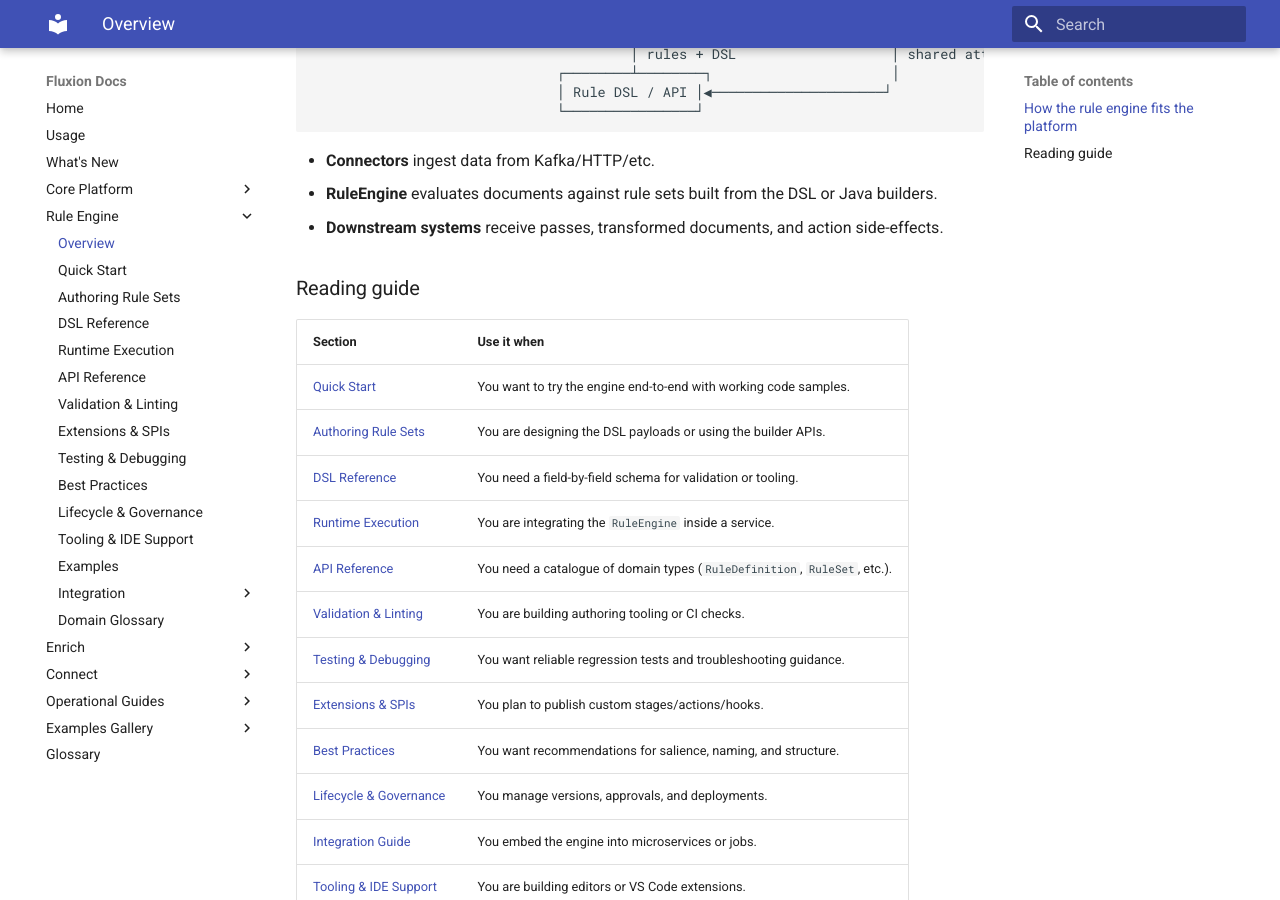
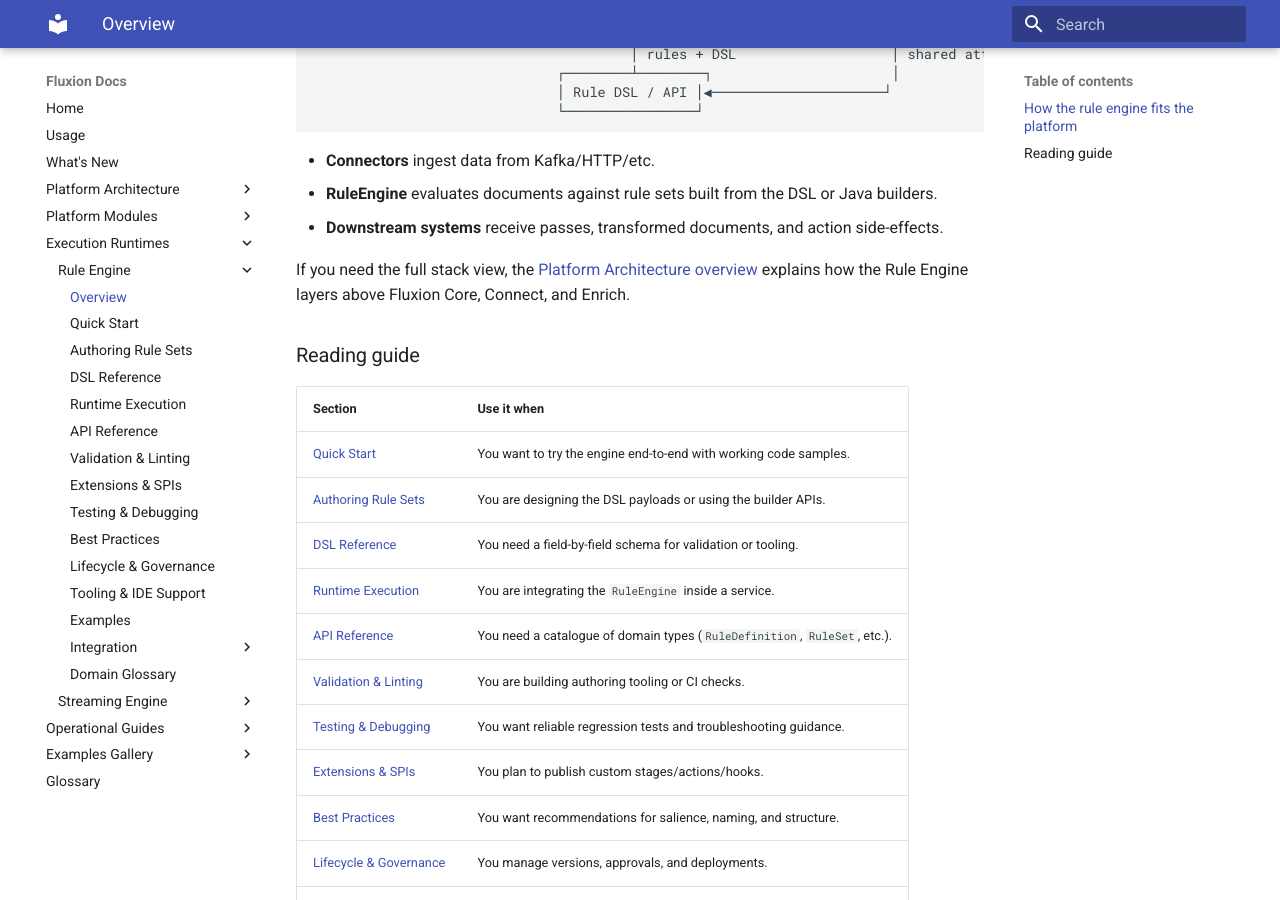
Before and after one commit to aredlavenkat/fluxion-docs, an MkDocs documentation site: the page built from docs/rules/index.md, in a window 1280 px wide and 900 px high, scrolled down 891 px. Built offline with MkDocs 1.6.1 and Material for MkDocs 9.7.7, drawn with Linux system fonts in a browser that asks for light colours.

Commit message:
Add Platform Architecture and Streaming Engine documentation

```diff
--- a/docs/rules/index.md
+++ b/docs/rules/index.md
@@ -29,6 +29,9 @@ Fluxion's rule engine lets you layer decision logic on top of aggregation pipeli
 - **RuleEngine** evaluates documents against rule sets built from the DSL or Java builders.
 - **Downstream systems** receive passes, transformed documents, and action side-effects.
 
+If you need the full stack view, the [Platform Architecture overview](../platform/overview.md)
+explains how the Rule Engine layers above Fluxion Core, Connect, and Enrich.
+
 ### Reading guide
 
 | Section | Use it when |
--- a/mkdocs.yml
+++ b/mkdocs.yml
@@ -5,125 +5,132 @@ nav:
   - Home: index.md
   - Usage: usage.md
   - What's New: changelog.md
-  - Core Platform:
-    - Overview: core/index.md
-    - Integration Guide: core/integration-developer-guide.md
-    - Stages:
-      - Overview: stages/index.md
-      - $addFields: stages/addFields.md
-      - $bucket: stages/bucket.md
-      - $bucketAuto: stages/bucketAuto.md
-      - $densify: stages/densify.md
-      - $facet: stages/facet.md
-      - $group: stages/group.md
-      - $limit: stages/limit.md
-      - $lookup: stages/lookup.md
-      - $match: stages/match.md
-      - $project: stages/project.md
-      - $replaceRoot: stages/replaceRoot.md
-      - $replaceWith: stages/replaceWith.md
-      - $set: stages/set.md
-      - $fill: stages/fill.md
-      - $skip: stages/skip.md
-      - $sort: stages/sort.md
-      - $sortByCount: stages/sortByCount.md
-      - $unwind: stages/unwind.md
-      - $setWindowFields: stages/setWindowFields.md
-      - $sampleRate: stages/sampleRate.md
-    - Operators:
-      - Overview: operators/index.md
-      - $abs: operators/abs.md
-      - $add: operators/add.md
-      - $allElementsTrue: operators/allElementsTrue.md
-      - $and: operators/and.md
-      - $anyElementTrue: operators/anyElementTrue.md
-      - $arrayElemAt: operators/arrayElemAt.md
-      - $arrayToObject: operators/arrayToObject.md
-      - $avg: operators/avg.md
-      - $ceil: operators/ceil.md
-      - $concat: operators/concat.md
-      - $concatArrays: operators/concatArrays.md
-      - $cond: operators/cond.md
-      - $convert: operators/convert.md
-      - $divide: operators/divide.md
-      - $eq: operators/eq.md
-      - $exp: operators/exp.md
-      - $filter: operators/filter.md
-      - $floor: operators/floor.md
-      - $function: operators/function.md
-      - $getField: operators/getField.md
-      - $gt: operators/gt.md
-      - $gte: operators/gte.md
-      - $ifNull: operators/ifNull.md
-      - $in: operators/in.md
-      - $indexOfArray: operators/indexOfArray.md
-      - $ln: operators/ln.md
-      - $log10: operators/log10.md
-      - $lt: operators/lt.md
-      - $lte: operators/lte.md
-      - $map: operators/map.md
-      - $max: operators/max.md
-      - $mergeObjects: operators/mergeObjects.md
-      - $min: operators/min.md
-      - $multiply: operators/multiply.md
-      - $ne: operators/ne.md
-      - $nin: operators/nin.md
-      - $not: operators/not.md
-      - $objectToArray: operators/objectToArray.md
-      - $or: operators/or.md
-      - $pow: operators/pow.md
-      - $reduce: operators/reduce.md
-      - $reverseArray: operators/reverseArray.md
-      - $round: operators/round.md
-      - $setField: operators/setField.md
-      - $size: operators/size.md
-      - $slice: operators/slice.md
-      - $split: operators/split.md
-      - $sqrt: operators/sqrt.md
-      - $strcasecmp: operators/strcasecmp.md
-      - $substr: operators/substr.md
-      - $subtract: operators/subtract.md
-      - $sum: operators/sum.md
-      - $switch: operators/switch.md
-      - $toBool: operators/toBool.md
-      - $toDate: operators/toDate.md
-      - $toDouble: operators/toDouble.md
-      - $toInt: operators/toInt.md
-      - $toLower: operators/toLower.md
-      - $toString: operators/toString.md
-      - $toUpper: operators/toUpper.md
-      - $trunc: operators/trunc.md
-      - $unsetField: operators/unsetField.md
-      - $zip: operators/zip.md
-  - Rule Engine:
-    - Overview: rules/index.md
-    - Quick Start: rules/quickstart.md
-    - Authoring Rule Sets: rules/authoring.md
-    - DSL Reference: rules/dsl-reference.md
-    - Runtime Execution: rules/runtime.md
-    - API Reference: rules/api.md
-    - Validation & Linting: rules/validation.md
-    - Extensions & SPIs: rules/extensions.md
-    - Testing & Debugging: rules/testing.md
-    - Best Practices: rules/best-practices.md
-    - Lifecycle & Governance: rules/lifecycle.md
-    - Tooling & IDE Support: rules/tooling.md
-    - Examples: rules/examples.md
-    - Integration:
-      - Runtime Integration: rules/integration.md
-      - Spring Boot Starter Integration: rules/spring-boot-integration.md
-    - Domain Glossary: rules/glossary.md
-  - Enrich:
-    - Overview: enrich/index.md
-    - Operators:
-      - $httpCall: enrich/operators/httpCall.md
-      - $sqlQuery: enrich/operators/sqlQuery.md
-  - Connect:
-    - Overview: connect/index.md
-    - Kafka Source: connect/kafka.md
-    - Event Hubs: connect/eventhub.md
-    - MongoDB: connect/mongodb.md
-    - Custom Sources: connect/custom-sources.md
+  - Platform Architecture:
+    - Overview: platform/overview.md
+  - Platform Modules:
+    - Fluxion Core:
+      - Overview: core/index.md
+      - Integration Guide: core/integration-developer-guide.md
+      - Stages:
+        - Overview: stages/index.md
+        - $addFields: stages/addFields.md
+        - $bucket: stages/bucket.md
+        - $bucketAuto: stages/bucketAuto.md
+        - $densify: stages/densify.md
+        - $facet: stages/facet.md
+        - $group: stages/group.md
+        - $limit: stages/limit.md
+        - $lookup: stages/lookup.md
+        - $match: stages/match.md
+        - $project: stages/project.md
+        - $replaceRoot: stages/replaceRoot.md
+        - $replaceWith: stages/replaceWith.md
+        - $set: stages/set.md
+        - $fill: stages/fill.md
+        - $skip: stages/skip.md
+        - $sort: stages/sort.md
+        - $sortByCount: stages/sortByCount.md
+        - $unwind: stages/unwind.md
+        - $setWindowFields: stages/setWindowFields.md
+        - $sampleRate: stages/sampleRate.md
+      - Operators:
+        - Overview: operators/index.md
+        - $abs: operators/abs.md
+        - $add: operators/add.md
+        - $allElementsTrue: operators/allElementsTrue.md
+        - $and: operators/and.md
+        - $anyElementTrue: operators/anyElementTrue.md
+        - $arrayElemAt: operators/arrayElemAt.md
+        - $arrayToObject: operators/arrayToObject.md
+        - $avg: operators/avg.md
+        - $ceil: operators/ceil.md
+        - $concat: operators/concat.md
+        - $concatArrays: operators/concatArrays.md
+        - $cond: operators/cond.md
+        - $convert: operators/convert.md
+        - $divide: operators/divide.md
+        - $eq: operators/eq.md
+        - $exp: operators/exp.md
+        - $filter: operators/filter.md
+        - $floor: operators/floor.md
+        - $function: operators/function.md
+        - $getField: operators/getField.md
+        - $gt: operators/gt.md
+        - $gte: operators/gte.md
+        - $ifNull: operators/ifNull.md
+        - $in: operators/in.md
+        - $indexOfArray: operators/indexOfArray.md
+        - $ln: operators/ln.md
+        - $log10: operators/log10.md
+        - $lt: operators/lt.md
+        - $lte: operators/lte.md
+        - $map: operators/map.md
+        - $max: operators/max.md
+        - $mergeObjects: operators/mergeObjects.md
+        - $min: operators/min.md
+        - $multiply: operators/multiply.md
+        - $ne: operators/ne.md
+        - $nin: operators/nin.md
+        - $not: operators/not.md
+        - $objectToArray: operators/objectToArray.md
+        - $or: operators/or.md
+        - $pow: operators/pow.md
+        - $reduce: operators/reduce.md
+        - $reverseArray: operators/reverseArray.md
+        - $round: operators/round.md
+        - $setField: operators/setField.md
+        - $size: operators/size.md
+        - $slice: operators/slice.md
+        - $split: operators/split.md
+        - $sqrt: operators/sqrt.md
+        - $strcasecmp: operators/strcasecmp.md
+        - $substr: operators/substr.md
+        - $subtract: operators/subtract.md
+        - $sum: operators/sum.md
+        - $switch: operators/switch.md
+        - $toBool: operators/toBool.md
+        - $toDate: operators/toDate.md
+        - $toDouble: operators/toDouble.md
+        - $toInt: operators/toInt.md
+        - $toLower: operators/toLower.md
+        - $toString: operators/toString.md
+        - $toUpper: operators/toUpper.md
+        - $trunc: operators/trunc.md
+        - $unsetField: operators/unsetField.md
+        - $zip: operators/zip.md
+    - Fluxion Connect:
+      - Overview: connect/index.md
+      - Kafka Source: connect/kafka.md
+      - Event Hubs: connect/eventhub.md
+      - MongoDB: connect/mongodb.md
+      - Custom Sources: connect/custom-sources.md
+    - Fluxion Enrich:
+      - Overview: enrich/index.md
+      - Operators:
+        - $httpCall: enrich/operators/httpCall.md
+        - $sqlQuery: enrich/operators/sqlQuery.md
+  - Execution Runtimes:
+    - Rule Engine:
+      - Overview: rules/index.md
+      - Quick Start: rules/quickstart.md
+      - Authoring Rule Sets: rules/authoring.md
+      - DSL Reference: rules/dsl-reference.md
+      - Runtime Execution: rules/runtime.md
+      - API Reference: rules/api.md
+      - Validation & Linting: rules/validation.md
+      - Extensions & SPIs: rules/extensions.md
+      - Testing & Debugging: rules/testing.md
+      - Best Practices: rules/best-practices.md
+      - Lifecycle & Governance: rules/lifecycle.md
+      - Tooling & IDE Support: rules/tooling.md
+      - Examples: rules/examples.md
+      - Integration:
+        - Runtime Integration: rules/integration.md
+        - Spring Boot Starter Integration: rules/spring-boot-integration.md
+      - Domain Glossary: rules/glossary.md
+    - Streaming Engine:
+      - Overview: streaming/index.md
+      - Quick Start: streaming/quickstart.md
   - Operational Guides:
     - Resilience Patterns: shared/resilience.md
     - Notes for LLM Assistants: shared/llm-assistant-notes.md
```
Also changed, not shown: docs/platform/overview.md (added, +58 -0 lines), docs/streaming/index.md (added, +107 -0 lines), docs/streaming/quickstart.md (added, +107 -0 lines).
